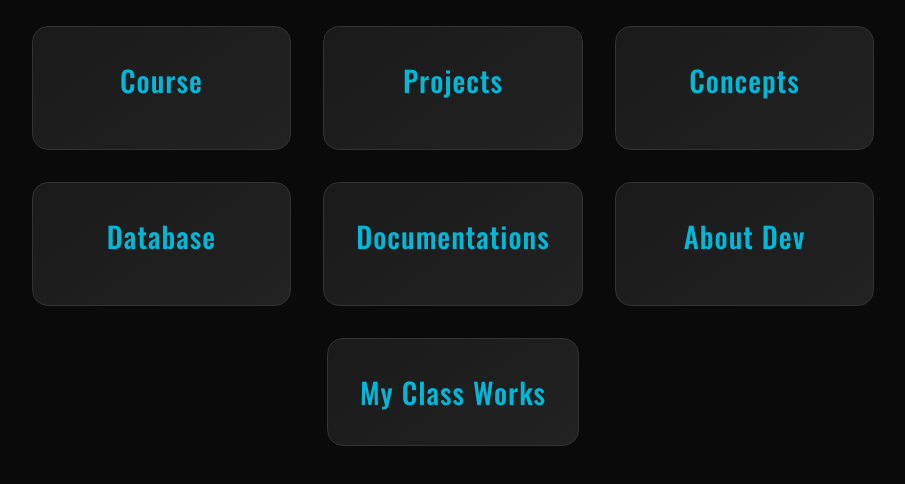
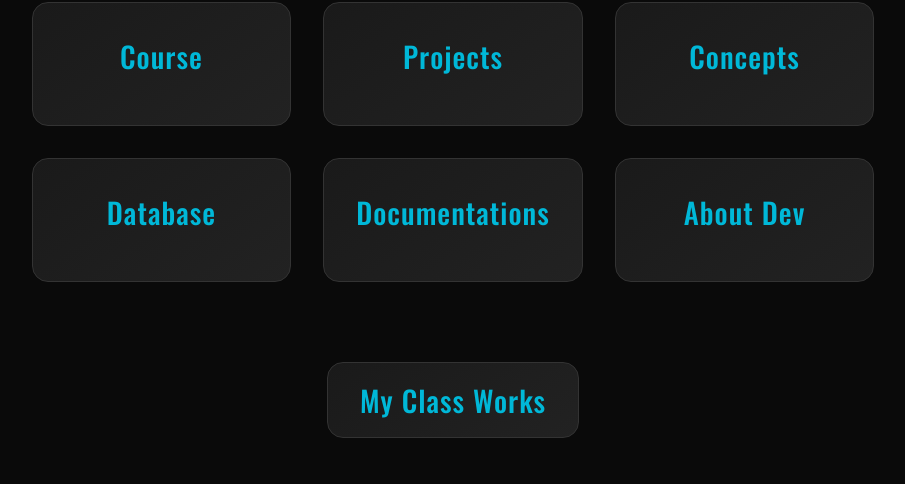
Before and after one commit to HumbertoHalo/html, a plain HTML site: page index.html in a window 1280 px wide. Shown: the part 246-730 px from the top of the page, without its empty margins (187-1092 px from the left). Drawn offline with nearby package versions, Linux system fonts and the light colour scheme.

Commit message:
Update index.html

```diff
--- a/index.html
+++ b/index.html
@@ -159,6 +159,28 @@
       100% { transform: scale(0.8); }
     }
 
+    /* >>>>>> START OF NEW CSS ADDITIONS <<<<<< */
+    /* Container for the single button below the grid */
+    .bottom-button-container {
+        text-align: center;
+        margin-top: 3rem; /* Add spacing between grid and this button */
+        padding-bottom: 2rem; /* Add spacing from bottom of viewport */
+    }
+
+    /* Style specifically for the smaller 'My Class Works' button */
+    .bottom-button {
+        padding: 1rem 2rem; /* Make the button smaller than the main cards */
+        font-size: 1.2rem; /* Smaller font size */
+        max-width: 300px; /* Constrain the width */
+        margin: 0 auto; /* Center the button within its container */
+        transform: none !important; /* Override hover transform for a standard button look */
+    }
+
+    .bottom-button:hover {
+         transform: scale(1.05) !important; /* Add a subtle hover effect specific to this button */
+    }
+    /* >>>>>> END OF NEW CSS ADDITIONS <<<<<< */
+
     /* Responsive Design */
     @media (max-width: 900px) {
       .grid-container {
```
